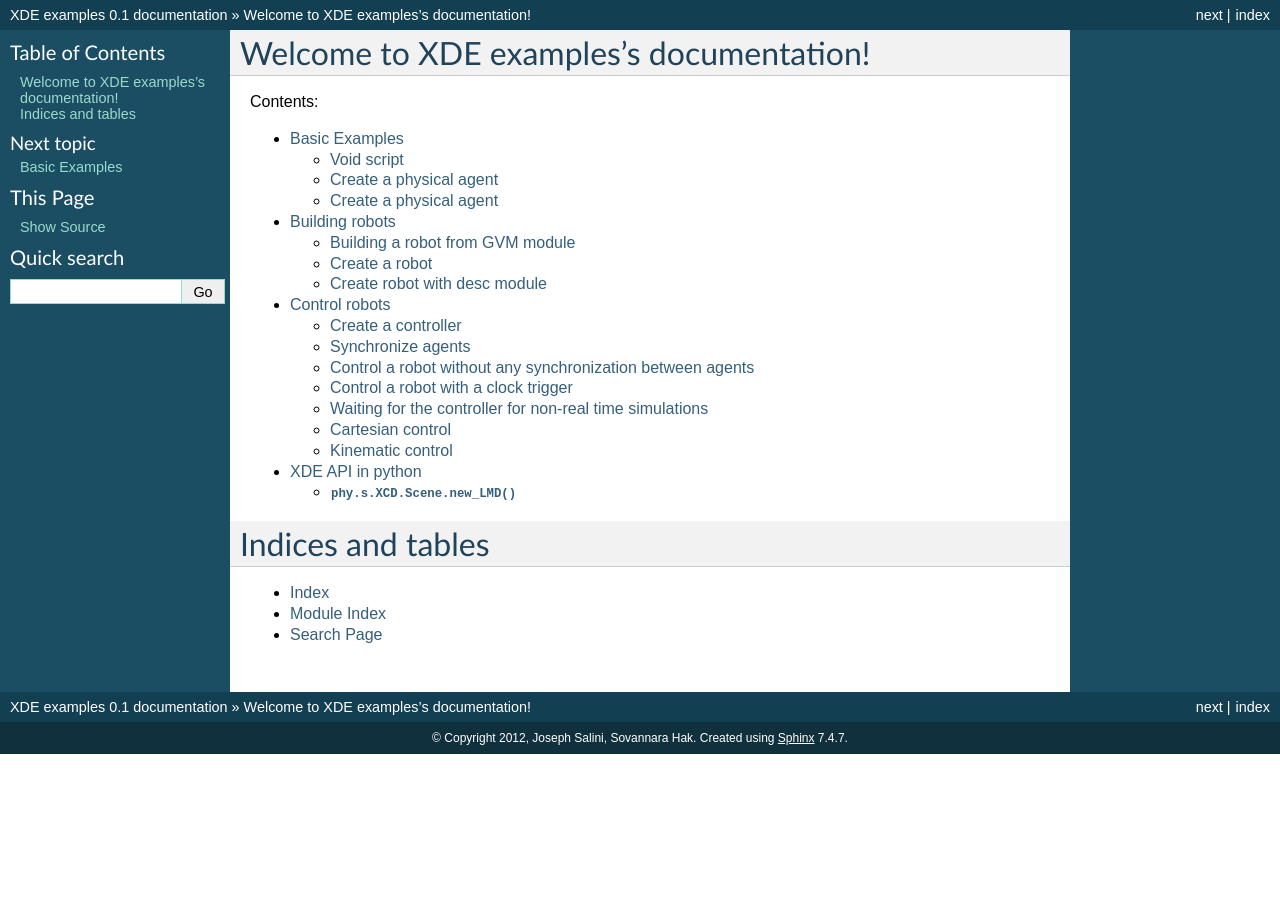
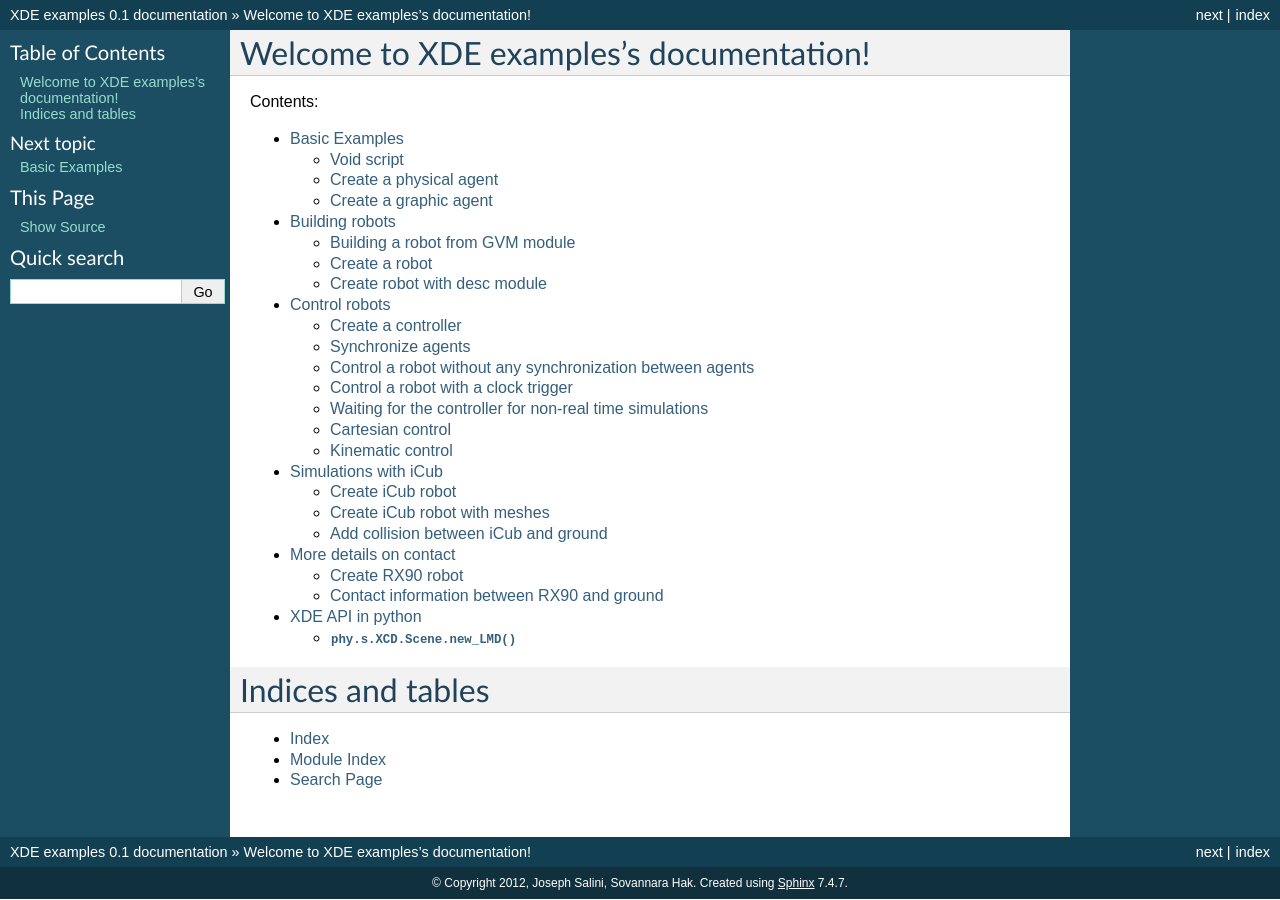
Before and after one commit to ISIR-SYROCO/XDE-DocExamples, a Sphinx documentation site: the page built from source/index.rst, in a window 1280 px wide. Built offline with Sphinx 7.4.7, drawn with Linux system fonts in a browser that asks for light colours; formulas are drawn with MathJax 3.

Commit message:
add files to generate toc tree and have access to example files

```diff
--- a/source/examples/00_basic/02_graphic_agent.rst
+++ b/source/examples/00_basic/02_graphic_agent.rst
@@ -1,6 +1,6 @@
 
-Create a physical agent
-=======================
+Create a graphic agent
+======================
 
 .. important::
    This example shows how to **instantiate a graphic agent**, and what are these parameters.
--- a/source/examples/02_control.rst
+++ b/source/examples/02_control.rst
@@ -3,7 +3,7 @@ Control robots
 ==============
 
 Here we describe how to control robots., and what are the connections
-between the controlling and physical agents.
+between the control and physical agents.
 
 
 .. toctree::
--- /dev/null
+++ b/source/examples/03_iCub.rst
@@ -0,0 +1,11 @@
+
+Simulations with iCub
+=====================
+
+Some simulations are performed with a simplified model of the iCub robot.
+
+
+.. toctree::
+   :glob:
+
+   03_iCub/*
--- /dev/null
+++ b/source/examples/03_iCub/00_create_icub.rst
@@ -0,0 +1,8 @@
+
+Create iCub robot
+=================
+
+.. note::
+   Get source of this example:
+
+   * :download:`main.py <00_create_icub/main.py>`.
--- /dev/null
+++ b/source/examples/03_iCub/01_icub_with_meshes.rst
@@ -0,0 +1,8 @@
+
+Create iCub robot with meshes
+=============================
+
+.. note::
+   Get source of this example:
+
+   * :download:`main.py <01_icub_with_meshes/main.py>`.
--- /dev/null
+++ b/source/examples/03_iCub/02_collision_with_ground.rst
@@ -0,0 +1,8 @@
+
+Add collision between iCub and ground
+=====================================
+
+.. note::
+   Get source of this example:
+
+   * :download:`main.py <02_collision_with_ground/main.py>`.
--- /dev/null
+++ b/source/examples/04_contact.rst
@@ -0,0 +1,12 @@
+
+More details on contact
+=======================
+
+More simulations give more details about how to get information about contact
+between robot and its environment.
+
+
+.. toctree::
+   :glob:
+
+   04_contact/*
--- /dev/null
+++ b/source/examples/04_contact/00_create_RX90.rst
@@ -0,0 +1,8 @@
+
+Create RX90 robot
+=================
+
+.. note::
+   Get source of this example:
+
+   * :download:`main.py <00_create_RX90/main.py>`.
--- /dev/null
+++ b/source/examples/04_contact/01_RX90_with_contact.rst
@@ -0,0 +1,8 @@
+
+Contact information between RX90 and ground
+===========================================
+
+.. note::
+   Get source of this example:
+
+   * :download:`main.py <01_RX90_with_contact/main.py>`.
```
